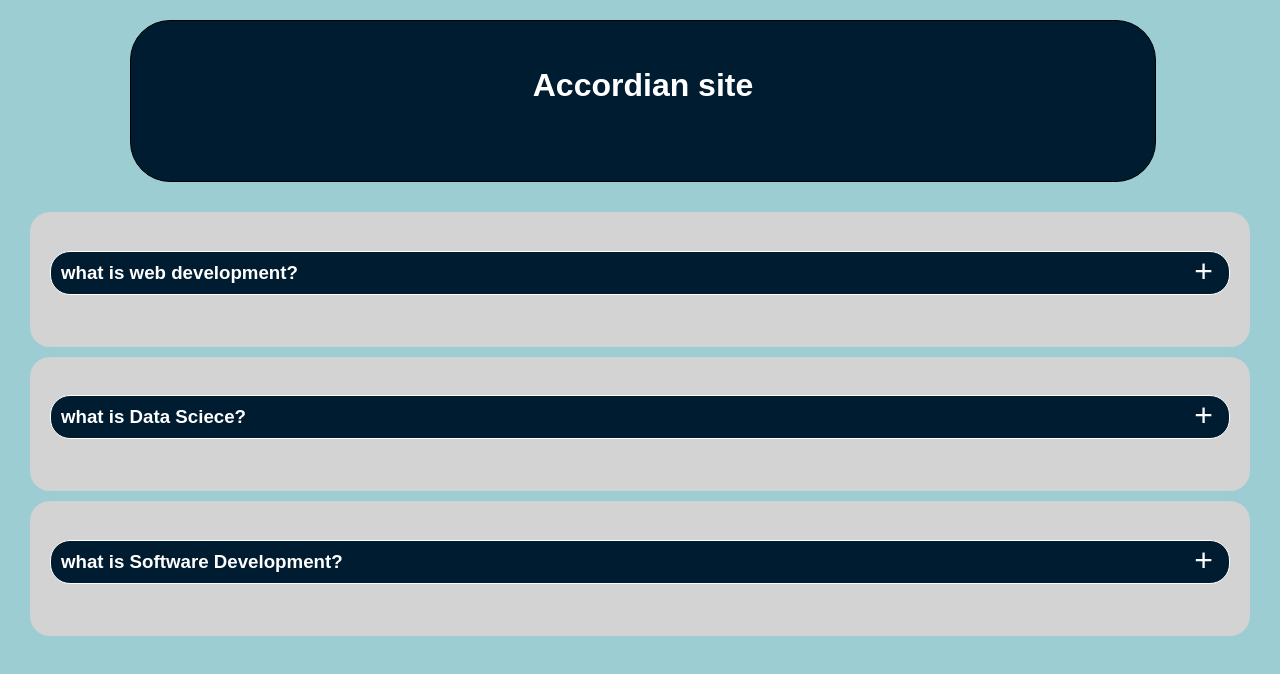
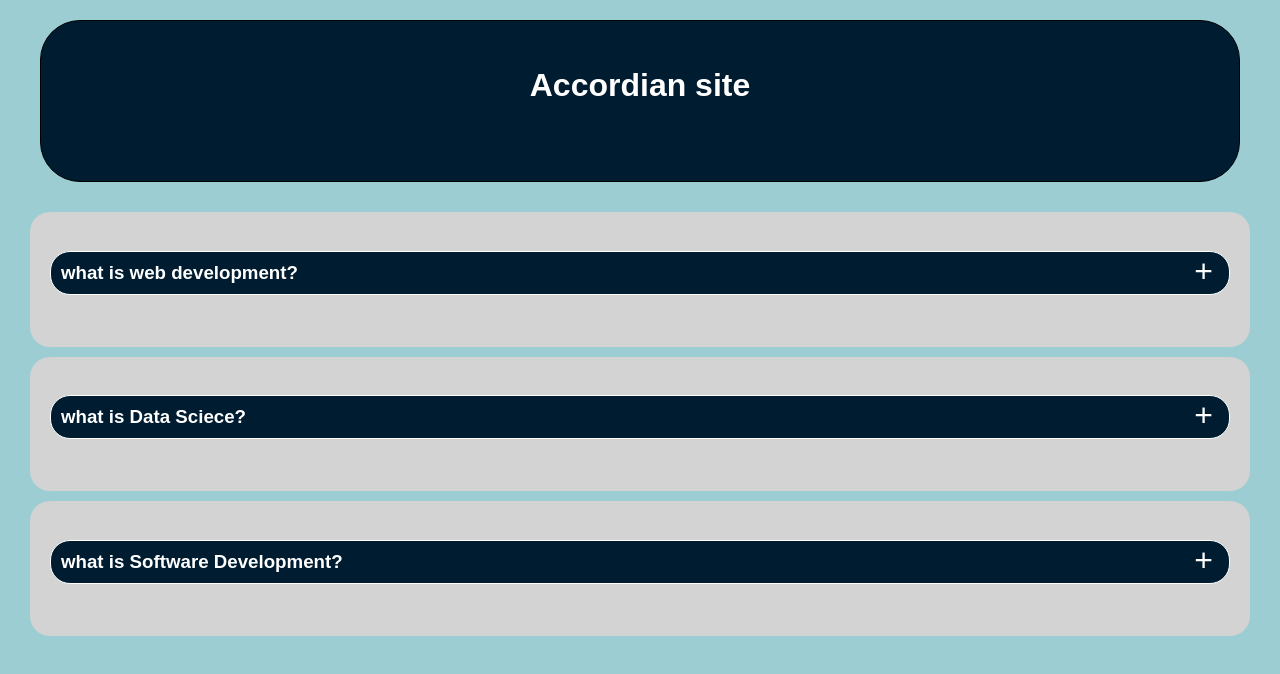
Before and after one commit to pratham180702/accordian, a plain HTML site: page index.html in a window 1280 px wide. Drawn offline with Linux system fonts and the light colour scheme.

Commit message:
final changes

```diff
--- a/index.html
+++ b/index.html
@@ -12,8 +12,10 @@
     ></script>
   </head>
   <body id="body">
-    <div class="heading-box">
-      <h1 class="title">Accordian site</h1>
+    <div class="box-heading">
+      <div class="heading-box">
+        <h1 class="title">Accordian site</h1>
+      </div>
     </div>
     <div class="content-container">
       <div class="content-items">
--- a/styles.css
+++ b/styles.css
@@ -6,11 +6,13 @@
 
 .heading-box {
   text-align: center;
+  margin-left: 40px;
+  margin-right: 40px;
   height: 20vh;
-  width: 80%;
+  /* width: 80%; */
   background-color: #001c30;
-  position: relative;
-  left: 130px;
+  /* position: relative; */
+  /* left: 130px; */
   border-radius: 40px;
   border: 0.2px solid black;
   margin-top: 20px;
```
